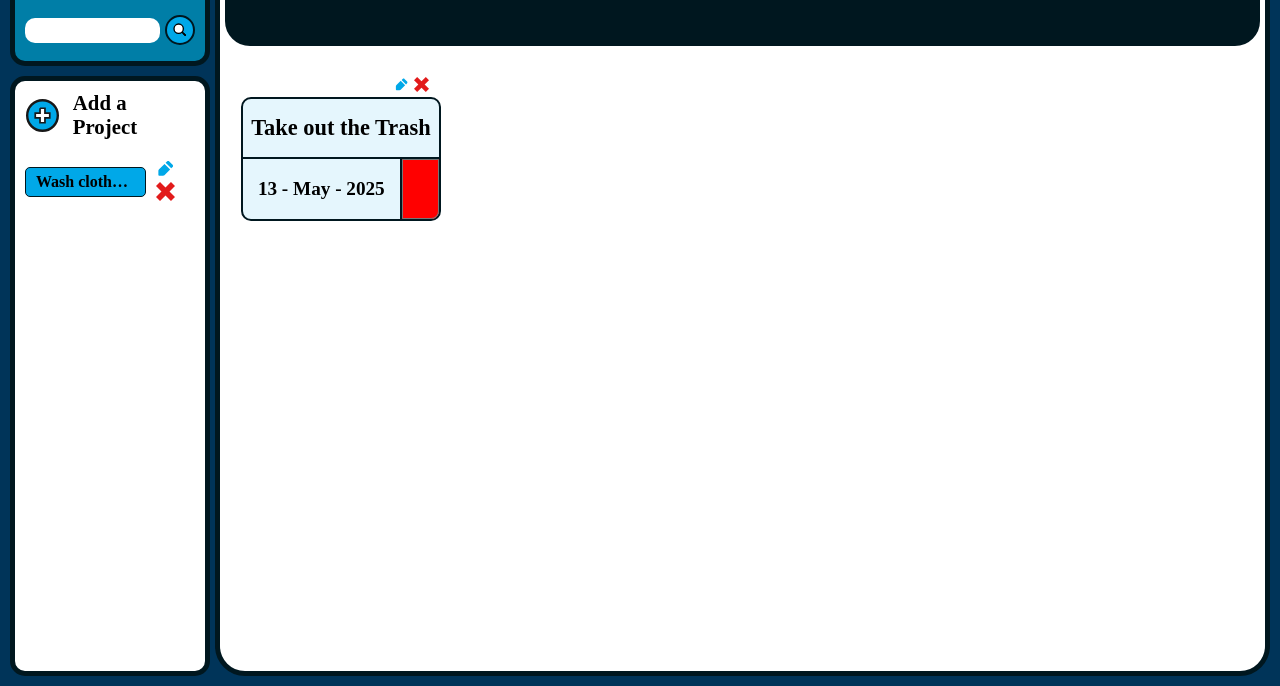
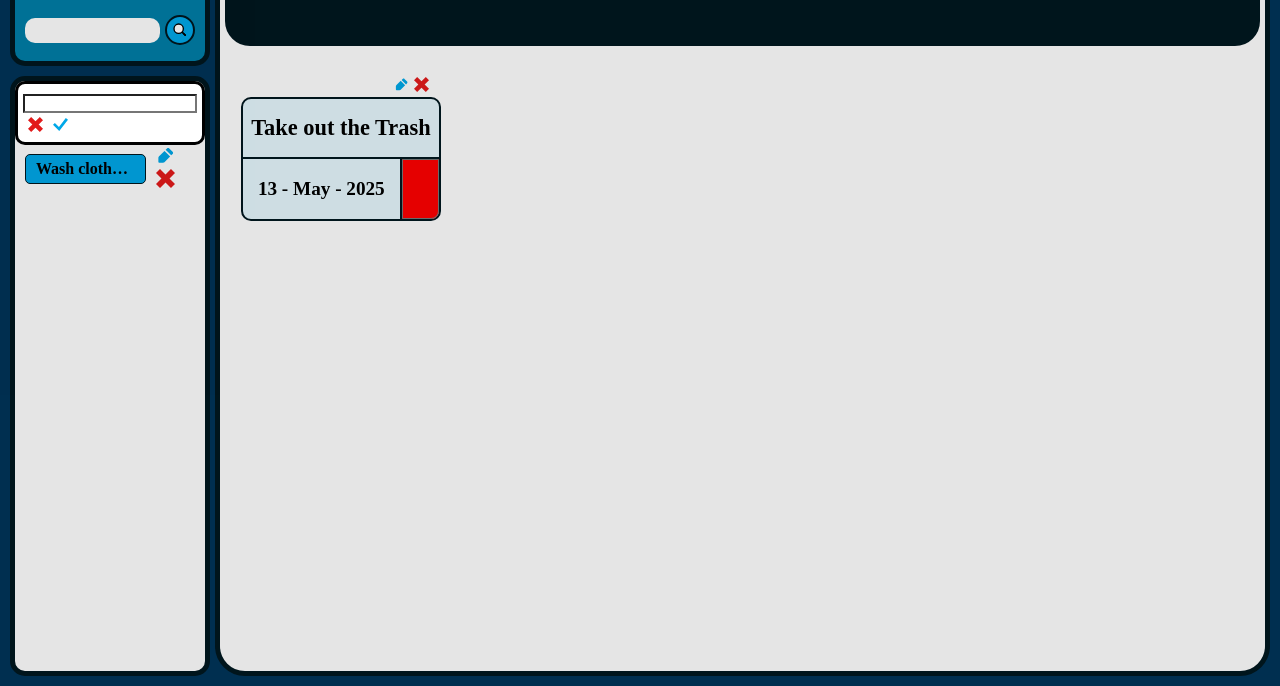
Before and after one commit to 71M8AY/todo-project, a website built with webpack: page src/index.html in a window 1280 px wide. Both pictures are taken after a click on the picture 42 px from the left and 229 px from the top of the page. Shown: the part 114-800 px from the top of the page. Built offline with nearby package versions, Linux system fonts and the light colour scheme.

Commit message:
Semi-finished EventListener for adding projects

```diff
--- a/src/index.html
+++ b/src/index.html
@@ -25,6 +25,13 @@
           <div class="add">
             <img src="./plus.svg" alt="" />
             <p>Add a Project</p>
+            <dialog id="addProject">
+              <input type="text" />
+              <div>
+                <img src="./delete.svg" alt="Cancel" />
+                <img src="./tick.svg" alt="Accept" />
+              </div>
+            </dialog>
           </div>
           <div class="projects">
             <div>
--- a/src/index.js
+++ b/src/index.js
@@ -1,9 +1,32 @@
 import { library } from "./library";
 import "./style.css";
+
+// VARIABLES
+
+const projectDialog = document.querySelector("#addProject");
+const projectDialogCancel = document.querySelector(
+  "#addProject > div > img:first-child"
+);
+const projectAddButton = document.querySelector(".add > img");
+const projectText = document.querySelector(".add > p");
+const projectEditButton = document.querySelector(".actions > img:first-child");
+const projectDeleteButton = document.querySelector(".actions > img:last-child");
 
 const libraryDiv = document.querySelector(".library");
 const projectDiv = document.createElement("div");
 projectDiv.className = "add";
 projectDiv.appendChild(document.createElement("p"));
-projectDiv.appendChild((document.createElement("img").src = "./edit.svg"));
-projectDiv.appendChild((document.createElement("img").src = "./delete.svg"));
+projectDiv.appendChild(document.createElement("img"));
+projectDiv.appendChild(document.createElement("img"));
+
+// EVENT LISTENERS
+
+projectAddButton.addEventListener("click", () => {
+  projectText.textContent = "";
+  projectDialog.showModal();
+});
+
+projectDialogCancel.addEventListener("click", () => {
+  projectText.textContent = "Add Project";
+  projectDialog.close();
+});
--- a/src/style.css
+++ b/src/style.css
@@ -150,6 +150,7 @@ body {
 }
 
 .add {
+  position: relative;
   font-size: 1.3rem;
   font-weight: 600;
   display: flex;
@@ -164,7 +165,6 @@ body {
 }
 
 .projects {
-  position: relative;
   padding: 20px 0;
   display: flex;
   flex-direction: column;
@@ -202,6 +202,23 @@ body {
 .projects img {
   cursor: pointer;
   width: clamp(15px, 1.5vw, 25px);
+}
+
+#addProject {
+  width: clamp(190px, 13.5%, 300px);
+  padding: 5px;
+  border-radius: 10px;
+  top: 195px;
+  left: 15px;
+}
+
+#addProject > input {
+  width: 100%;
+}
+
+#addProject img {
+  margin-left: 5px;
+  width: 15px;
 }
 /* ------------------------------- */
 
```
Also changed, not shown: src/tick.svg (added).
